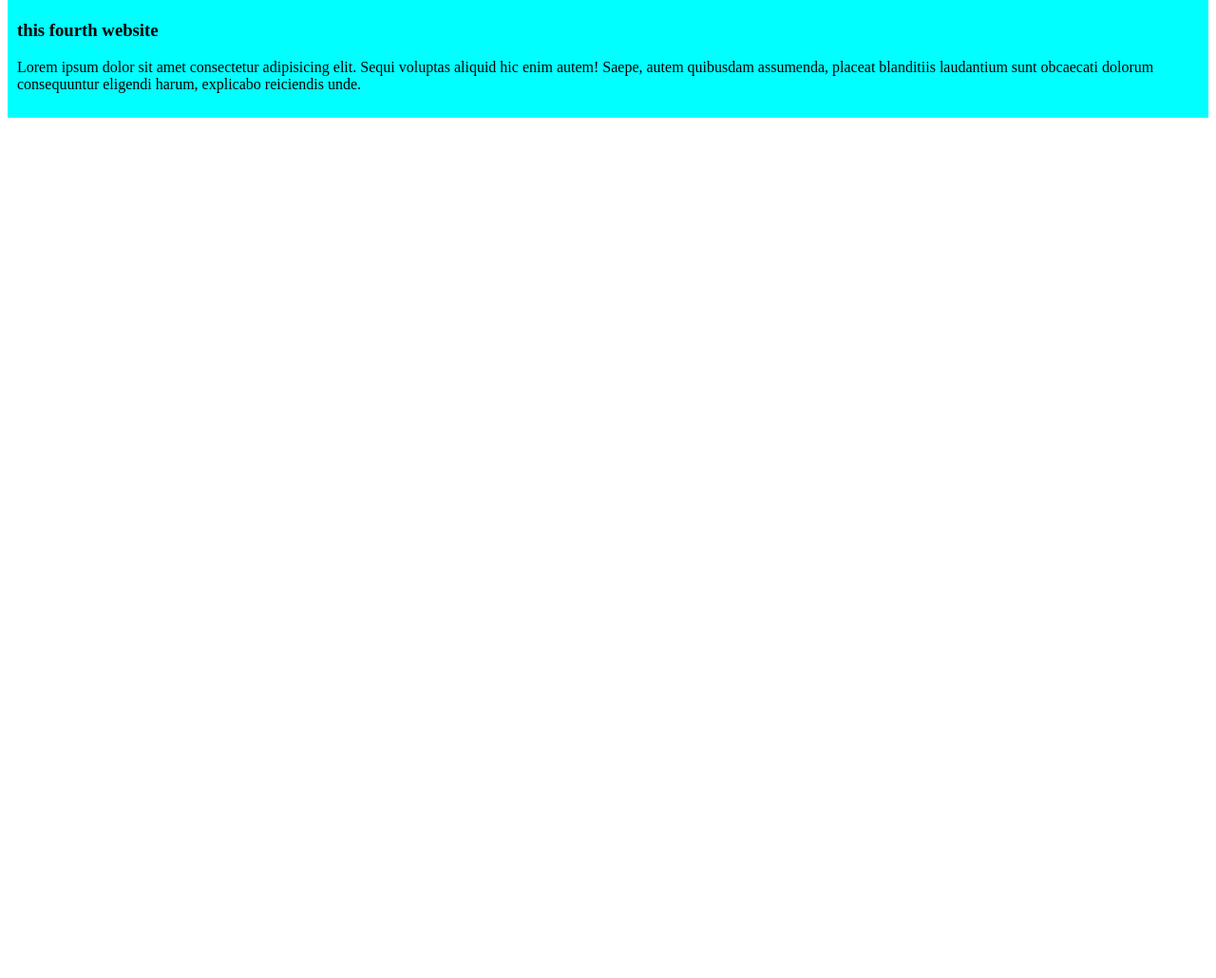
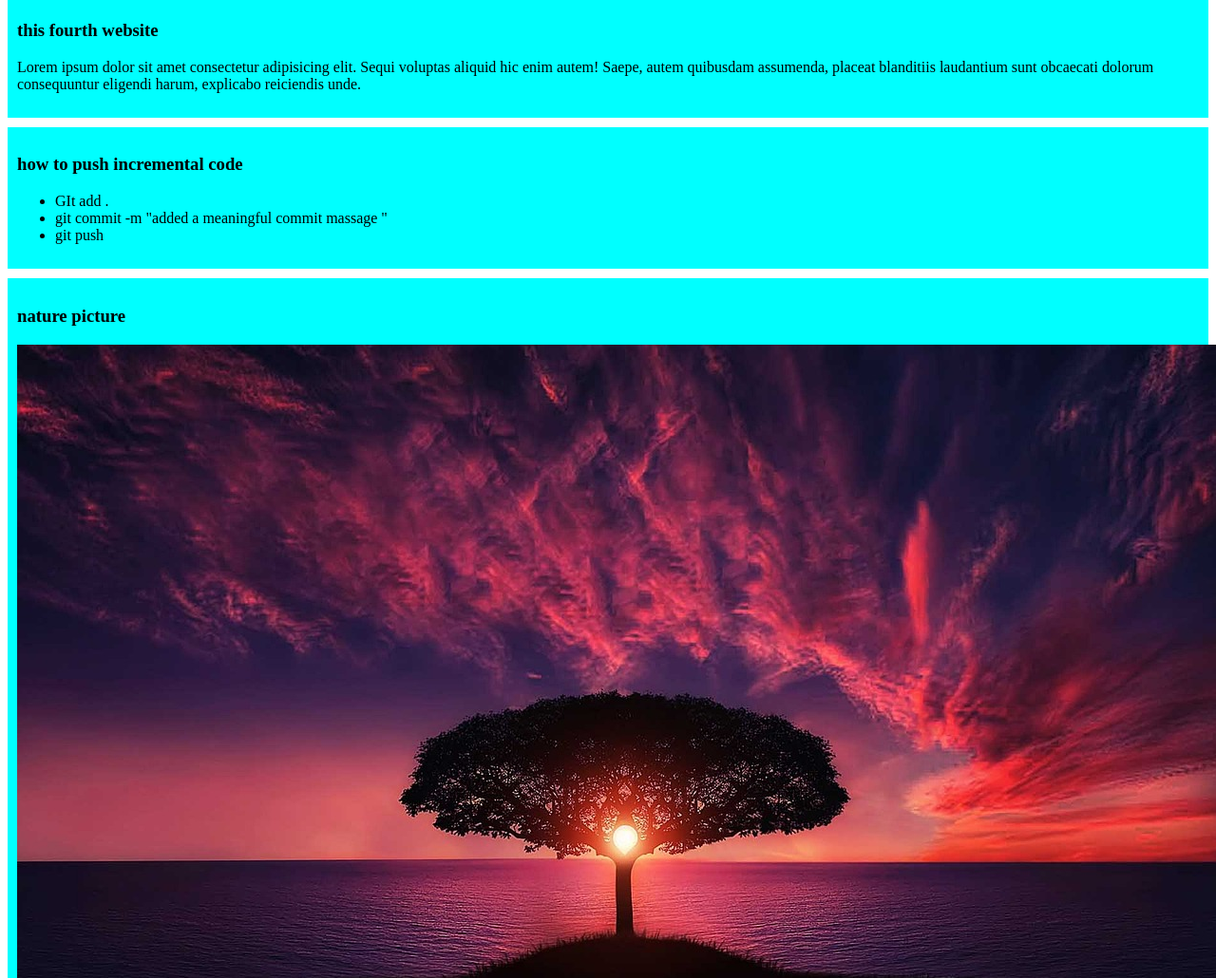
Before and after one commit to pappusaha/first-github-repo, a plain HTML site: page index.html in a window 1280 px wide. Shown: the part 440-1470 px from the top of the page at 95% size. Before the commit the page ends 800 px from the top, so only its background shows below. Drawn offline with Linux system fonts and the light colour scheme.

Commit message:
added nature pictre with tree

```diff
--- a/index.html
+++ b/index.html
@@ -28,5 +28,25 @@
     </H3>
     <p>Lorem ipsum dolor sit amet consectetur adipisicing elit. Sequi voluptas aliquid hic enim autem! Saepe, autem quibusdam assumenda, placeat blanditiis laudantium sunt obcaecati dolorum consequuntur eligendi harum, explicabo reiciendis unde.</p>
 </div>
+
+<div>
+<h3> how to push incremental code </h3>
+<ul>
+    <li> GIt add . </li>
+    <li> git commit -m "added a meaningful commit massage "</li>
+    <li> git push</li>
+
+
+
+</ul>
+
+
+</div>
+
+<div>
+
+    <h3> nature picture </h3>
+    <img src="image/tree-736885_1280.jpg" alt="">
+</div>
 </body>
 </html>
```
Also changed, not shown: image/tree-736885_1280.jpg (added).
